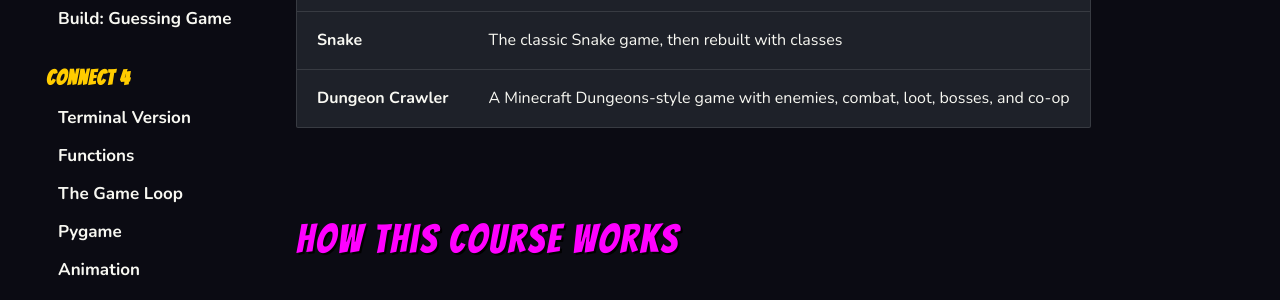
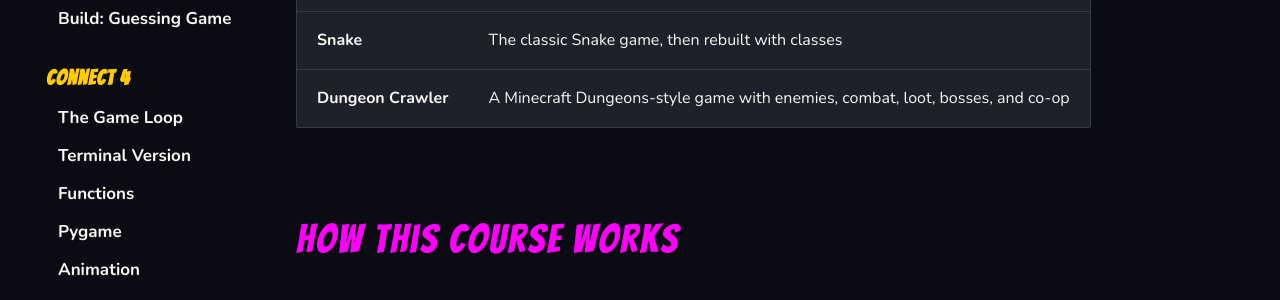
Before and after one commit to agentjuice/roberts-coding-course, an MkDocs documentation site: the page built from docs/index.md, in a window 1280 px wide and 900 px high, scrolled down 472 px. Shown: the part 592-892 px from the top of the window. Built offline with MkDocs 1.6.1 and Material for MkDocs 9.7.7, drawn with Linux system fonts in a browser that asks for light colours; part of the change alters nothing that is shown.

```diff
--- a/mkdocs.yml
+++ b/mkdocs.yml
@@ -52,9 +52,9 @@ nav:
     - "Lists: Operations": lessons/11-lists-operations/lesson.md
     - "Build: Guessing Game": lessons/12-build-guessing-game/lesson.md
   - "Connect 4":
+    - "The Game Loop": lessons/15-the-game-loop/lesson.md
     - "Terminal Version": lessons/13-connect4-v1/lesson.md
     - "Functions": lessons/14-connect4-v2-functions/lesson.md
-    - "The Game Loop": lessons/15-the-game-loop/lesson.md
     - "Pygame": lessons/16-connect4-v3-pygame/lesson.md
     - "Animation": lessons/17-connect4-v4-animation/lesson.md
     - "Pygame + Functions": lessons/18-connect4-v5-pygame-functions/lesson.md
```
